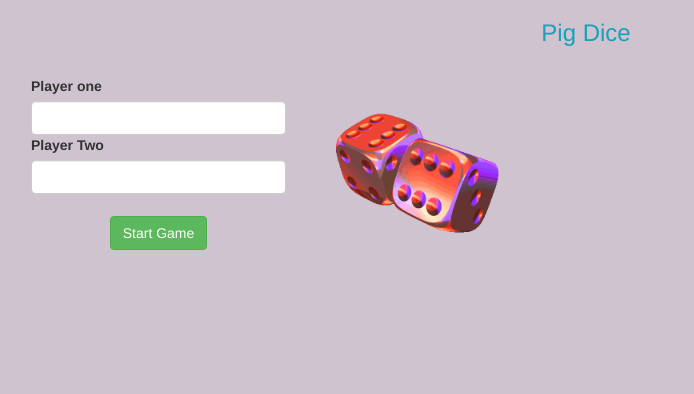
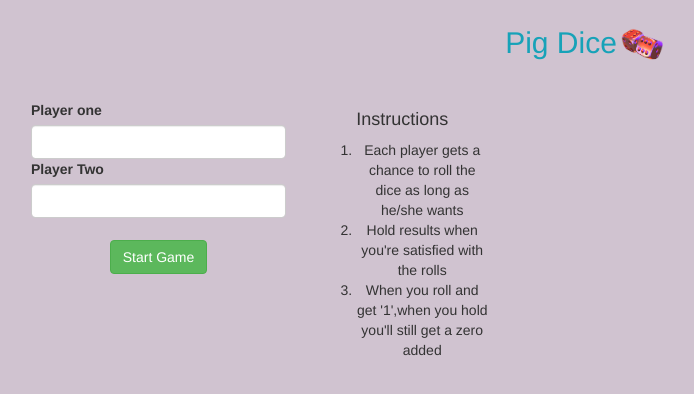
Before and after one commit to deeksonparlma/pig-dice, a plain HTML site: page index.html in a window 1280 px wide. Shown: the whole page, without its empty margins (54-748 px from the left). Drawn offline with nearby package versions, Linux system fonts and the light colour scheme.

Commit message:
instructions

```diff
--- a/index.html
+++ b/index.html
@@ -11,7 +11,7 @@
   </head>
   <body>
     <center>
-      <h3 class="text-info">Pig Dice</h3>
+      <h2 class="text-info">Pig Dice<img src="img/rolling.gif" alt="" height="50" width="50"></h2>
       <div id="conquest" class="text-success">
       </div>
     </center><br>
@@ -31,7 +31,14 @@
         </div>
         <div id="gif">
           <div class="col-md-5">
-            <img src="img/rolling.gif" class="icon" alt="">
+            <center>
+              <h4>Instructions</h4>
+              <ol>
+                <li>Each player gets a chance to roll the dice as long as he/she wants</li>
+                <li>Hold results when you're satisfied with the rolls</li>
+                <li>When you roll and get '1',when you hold you'll still get a zero added</li>
+              </ol>
+            </center>
           </div>
         </div>
         <div class="col-md-5">
```
